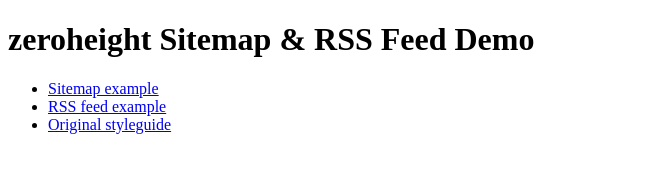
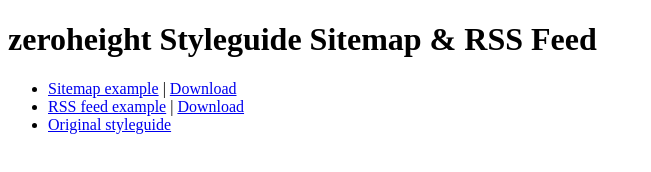
Before and after one commit to zeroheight-demos/sitemap-generator, a website: page build/index.html in a window 1280 px wide. Shown: the whole page, without its empty margins (0-651 px from the left). Drawn offline with Linux system fonts and the light colour scheme.

```diff
--- a/build/index.html
+++ b/build/index.html
@@ -1,17 +1,20 @@
+
     <!DOCTYPE html>
-<html lang="en">
+    <html>
       <head>
-    <meta charset="UTF-8" />
-    <meta http-equiv="X-UA-Compatible" content="IE=edge" />
-    <meta name="viewport" content="width=device-width, initial-scale=1.0" />
-    <meta name="algolia-site-verification" content="7DE38615FD9C8BE8" />
-    <title>zeroheight Sitemap &amp RSS Feed Demo</title>
+        <title>zeroheight Styleguide Sitemap &amp; RSS Feed</title>
       </head>
       <body>
-    <h1>zeroheight Sitemap &amp RSS Feed Demo</h1>
+        <h1>zeroheight Styleguide Sitemap &amp; RSS Feed</h1>
         <ul>
-      <li><a href="/sitemap.xml">Sitemap example</a></li>
-      <li><a href="/rss.xml">RSS feed example</a></li>
+          <li>
+            <a href="./sitemap.xml">Sitemap example</a> |
+            <a href="./sitemap.xml" download>Download</a>
+          </li>
+          <li>
+            <a href="./rss.xml">RSS feed example</a> |
+            <a href="./rss.xml" download>Download</a>
+          </li>
           <li><a href="https://design.darn.es">Original styleguide</a></li>
         </ul>
       </body>
```
Lines whose indentation alone changed are shown as unchanged.
